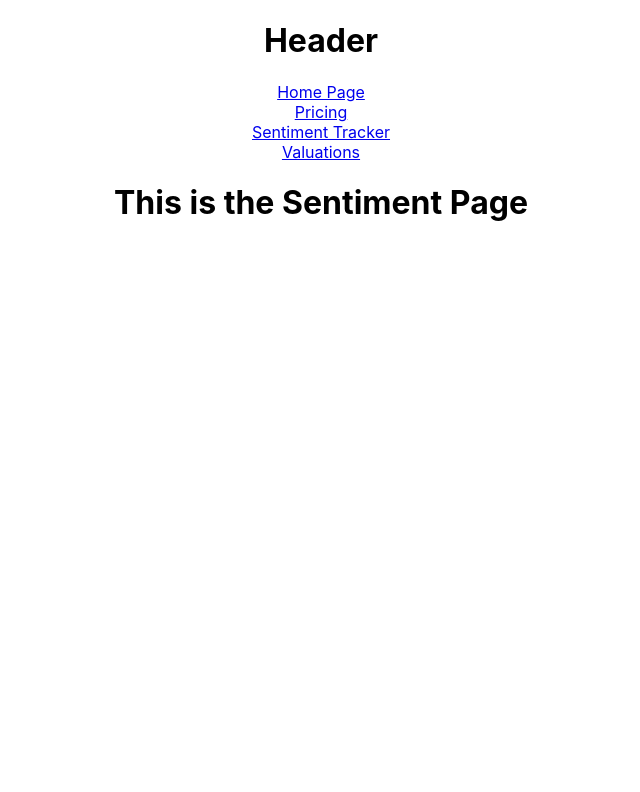
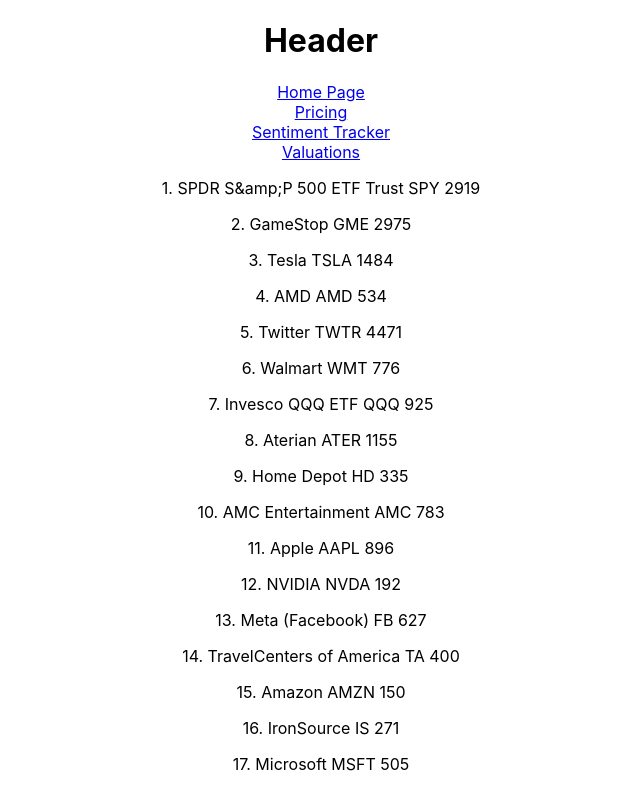
Before and after one commit to rkirk430/Project_3_FrontEnd, a React (Create React App) app: page /sentiment in a window 1280 px wide. Shown: the top 792 px of the page, without its empty margins (319-959 px from the left). Built offline with nearby package versions, Linux system fonts and the light colour scheme.

Commit message:
Sentiment Data JSON Pulling Through

```diff
--- a/src/pages/sentiment.js
+++ b/src/pages/sentiment.js
@@ -1,7 +1,21 @@
 import React from "react";
+import sentimentData from "../sentiment.json";
+console.log(sentimentData); // Renders Object Array from "sentiment.json"
 
-const Sentiment = (props) => {
-    return <h1>This is the Sentiment Page</h1>
-};
+const Sentiment = () => {
+    const allSentimentData = sentimentData.results.map((sentiment,idx) => {
+        // console.log(sentiment); // Gives me all of the obejcts within the Array
+        return (
+            <p key = {idx}> {sentiment.rank}. {sentiment.name} {sentiment.ticker} {sentiment.upvotes} </p>
+        )
+    })
+        return(
+            <div className="sentiment">
+                {allSentimentData}
+            </div>
+        )
+}
+
+
 
 export default Sentiment;
```
